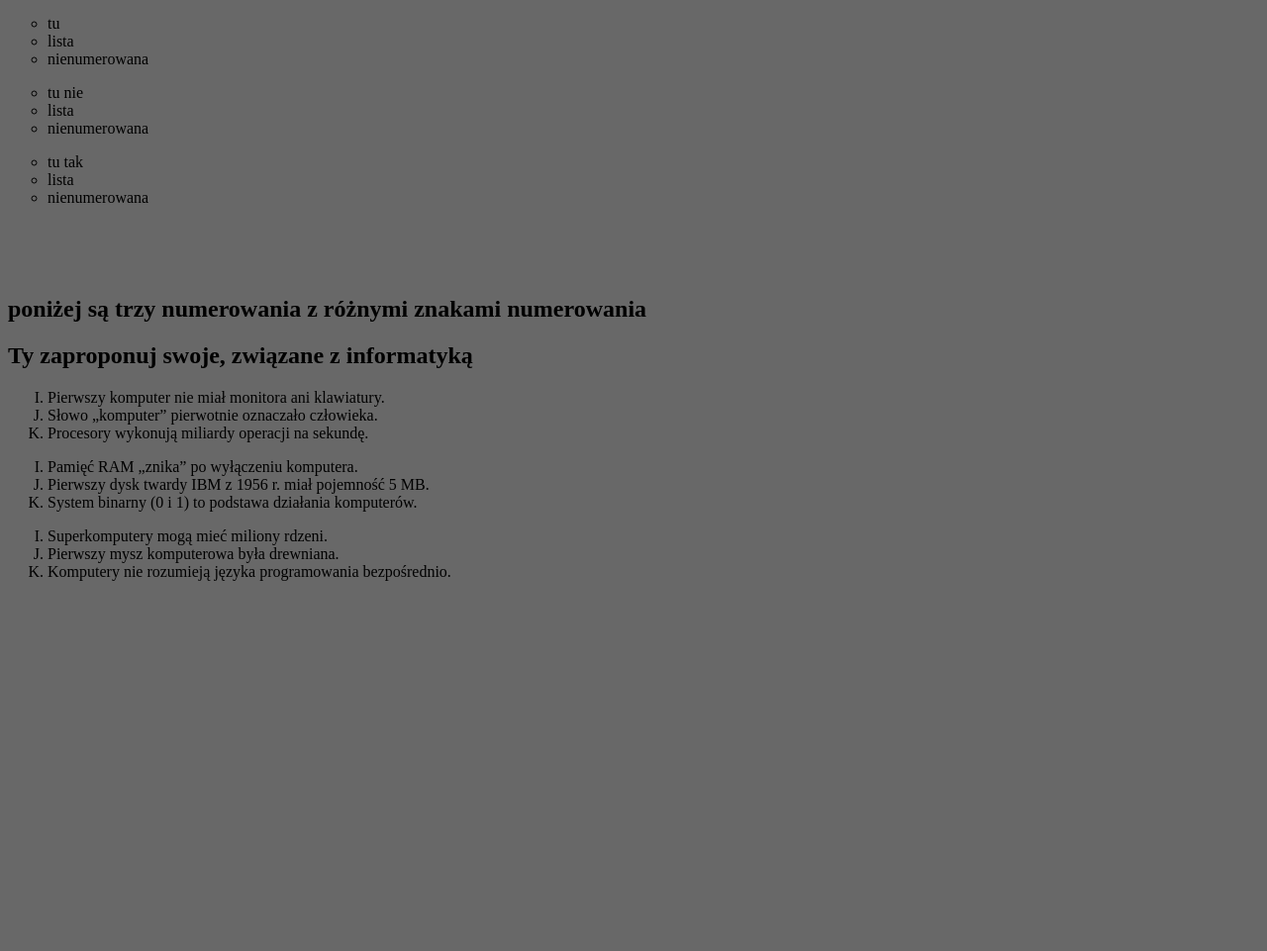
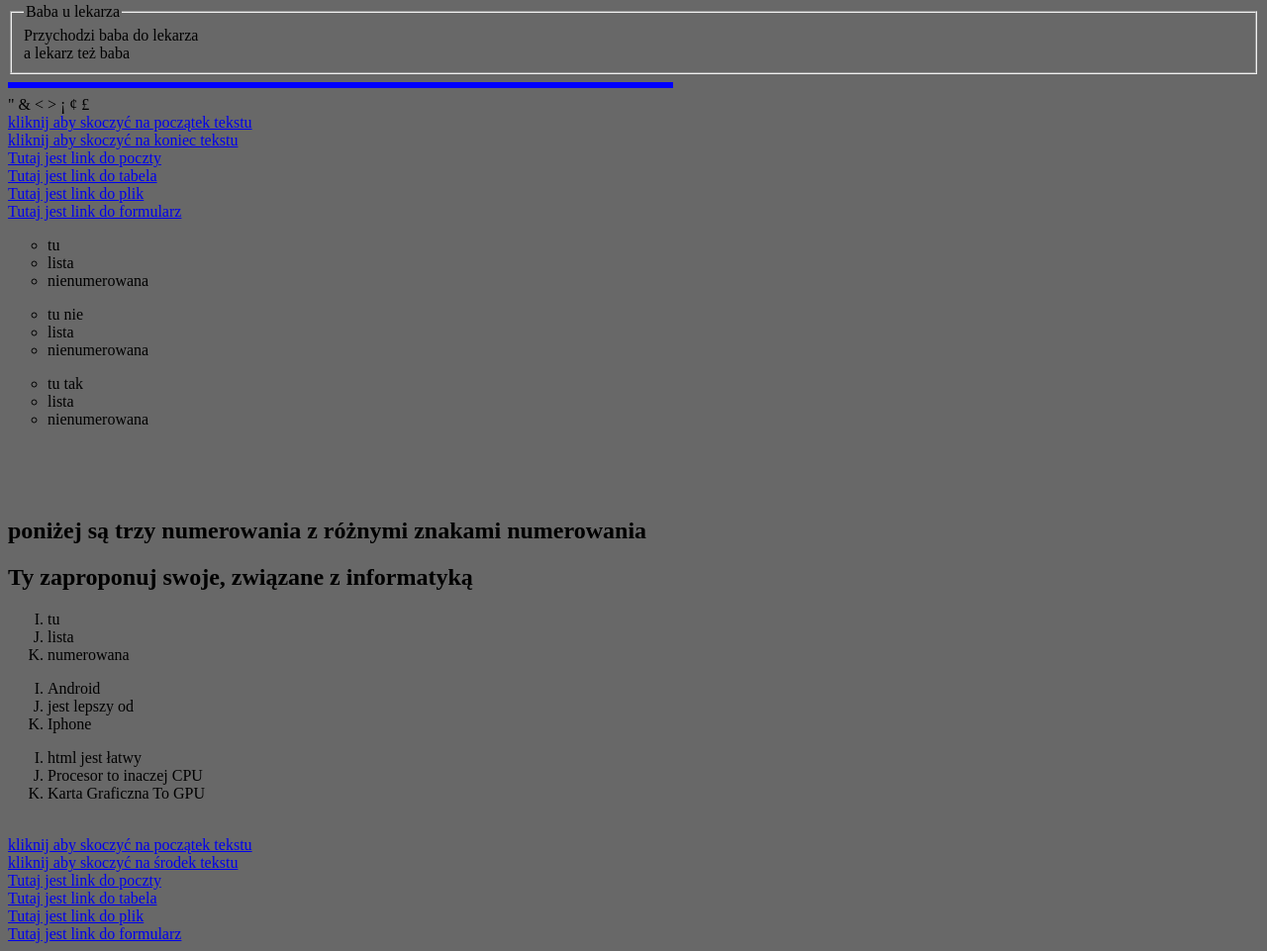
Before and after one commit to macias-coding/Szkola-Cw, a plain HTML site: page index.html in a window 1280 px wide. Shown: the part 1131-2092 px from the top of the page at 99% size. Before the commit the page ends 1734 px from the top, so only its background shows below. Drawn offline with Linux system fonts and the light colour scheme.

Commit message:
Update index.html

```diff
--- a/index.html
+++ b/index.html
@@ -1,6 +1,5 @@
 <!DOCTYPE html>
   <html lang="pl-PL">
-  <html>
      <head>
              <meta name="Keywords" content="SBS, szkola, internet,gimnazjum, liceum, edukacja" />
              <meta name="Description" content="//opis serwisu//" />
@@ -11,12 +10,19 @@
              <title>Maciej Huba</title>
 
      </head>
-     <!- Huba ->
-    <body bgcolor=#686868>
+     <!-- Huba -->
+     <body bgcolor=#686868>
+     <a name="skok_poczatek"></a>
+     <a href="#skok_srodek">kliknij aby skoczyć na środek tekstu</a><br>
+     <a href="#skok_koniec">kliknij aby skoczyć na koniec tekstu</a><br>
+     <A HREF="poczta_huba.html"> Tutaj jest link do poczty </A> <br>
+     <A HREF="tabela_huba.html"> Tutaj jest link do tabela </A> <br>
+     <A HREF="plik_huba.html"> Tutaj jest link do plik </A> <br>
+     <A HREF="formularz_huba.html"> Tutaj jest link do formularz</A> <br>
      <HR SIZE=4 WIDTH=23% ALIGN=LEFT COLOR=green>
      <center> <p>67-420 Gdańsk Baba Na Miotle 8/8</p> </center><br>
      <p align="left"> <u> <font color="red" size="5" face="Courier New"> Eminem </font> </u> </p> <br>
-     <p align="right"> <b> <i> <font color="green" size="7" face="Arial"> Ulubiony zespół muzyczny: <strike>ACDC</strike> </font> </b> </i> </p> <br>
+     <p align="right"> <i> <font color="green" size="7" face="Arial"> <b> Ulubiony zespół muzyczny: <strike>ACDC</strike> </b> </font> </i> </p> <br>
      <p align="right"> <strike> <font color="pink" size="4" face="Verdana"> Data Urodzenia: 16 maj 2009 1:43 </font> </strike> </p> <br>
      <p align="left"> <font color="purple" size="4" face="Courier New"> H<sub>2</sub>SO<sub>4</sub> </font> </p> <br>
      <p align="left"> <font color="black" size="4" face="Courier New"> x<sup>*</sup>x=x<sup>2</sup> </font> </p> <br>
@@ -45,7 +51,7 @@
      <h1 ALIGN=middle >Dowcipy o babie</h1>
      <fieldset>
      <legend>Baba u lekarza</legend>
-     Przychodzi baba do lekarza   <br />  <!- Maciej Huba 2F Gr 1 Zespół Szkół Energetycznych nr 13 ->
+     Przychodzi baba do lekarza   <br />  <!-- Maciej Huba 2F Gr 1 Zespół Szkół Energetycznych nr 13 -->
      a lekarz też baba
      </fieldset>
      <HR SIZE=6 WIDTH=53% ALIGN=LEFT COLOR=blue>
@@ -56,6 +62,14 @@
 &iexcl;
 &cent;
 &pound;
+<br>
+     <a name="skok_srodek"></a>
+     <a href="#skok_poczatek">kliknij aby skoczyć na początek tekstu</a><br>
+     <a href="#skok_koniec">kliknij aby skoczyć na koniec tekstu</a><br>
+     <A HREF="poczta_huba.html"> Tutaj jest link do poczty </A> <br>
+     <A HREF="tabela_huba.html"> Tutaj jest link do tabela </A> <br>
+     <A HREF="plik_huba.html"> Tutaj jest link do plik </A> <br>
+     <A HREF="formularz_huba.html"> Tutaj jest link do formularz</A> <br>
 
 
      <UL TYPE=circle>
@@ -79,19 +93,27 @@
 <h2> Ty zaproponuj swoje, związane z informatyką</h2>
 
      <OL TYPE=A START=9>
-       <LI> Pierwszy komputer nie miał monitora ani klawiatury.
-       <LI> Słowo „komputer” pierwotnie oznaczało człowieka.
-       <LI> Procesory wykonują miliardy operacji na sekundę.
+       <LI> tu
+       <LI> lista
+       <LI> numerowana
      </OL>
      <OL TYPE=A START=9>
-       <LI> Pamięć RAM „znika” po wyłączeniu komputera.
-       <LI> Pierwszy dysk twardy IBM z 1956 r. miał pojemność 5 MB.
-       <LI> System binarny (0 i 1) to podstawa działania komputerów.
+       <LI> Android
+       <LI> jest lepszy od
+       <LI> Iphone
      </OL>
      <OL TYPE=A START=9>
-       <LI> Superkomputery mogą mieć miliony rdzeni.
-       <LI> Pierwszy mysz komputerowa była drewniana.
-       <LI> Komputery nie rozumieją języka programowania bezpośrednio.
+       <LI> html jest łatwy
+       <LI> Procesor to inaczej CPU
+       <LI> Karta Graficzna To GPU
      </OL>
+     <a name="skok_koniec"></a>
+     <br>
+     <a href="#skok_poczatek">kliknij aby skoczyć na początek tekstu</a><br>
+     <a href="#skok_srodek">kliknij aby skoczyć na środek tekstu</a><br>
+     <A HREF="poczta_huba.html"> Tutaj jest link do poczty </A> <br>
+     <A HREF="tabela_huba.html"> Tutaj jest link do tabela </A> <br>
+     <A HREF="plik_huba.html"> Tutaj jest link do plik </A> <br>
+     <A HREF="formularz_huba.html"> Tutaj jest link do formularz</A> <br>
     </body>
   </html>
```
